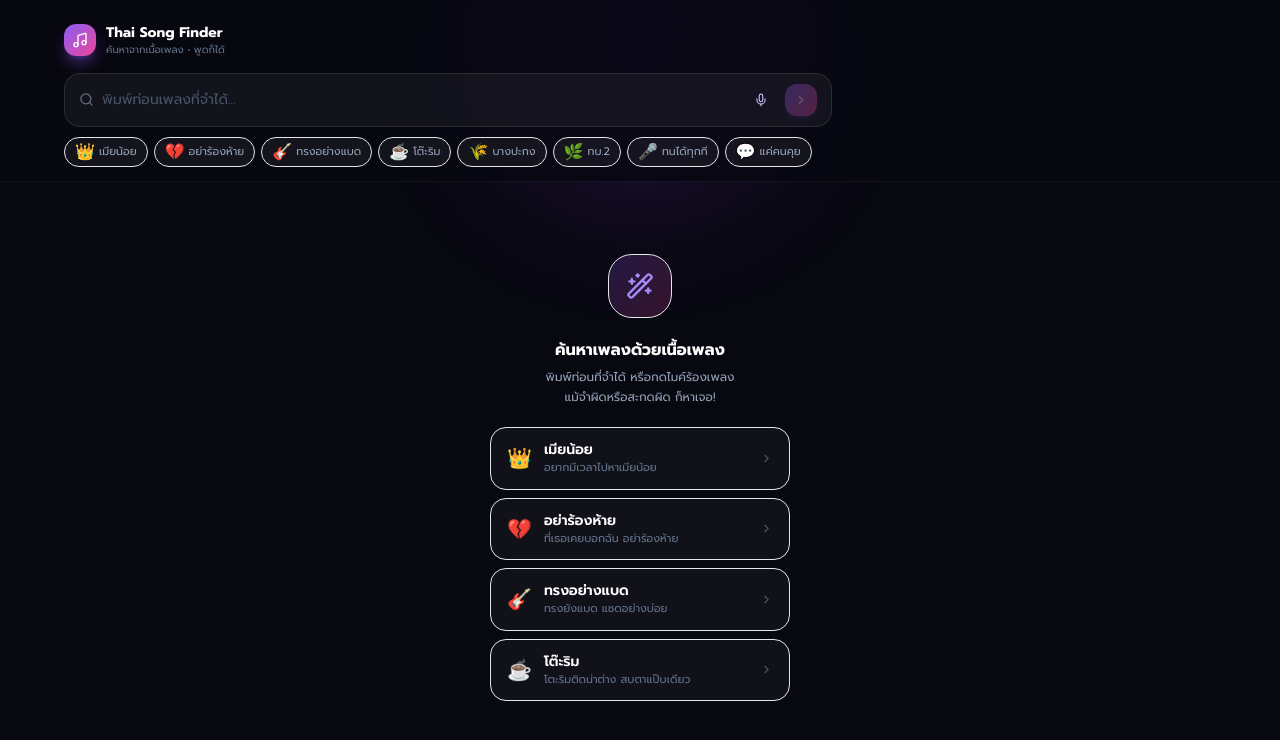
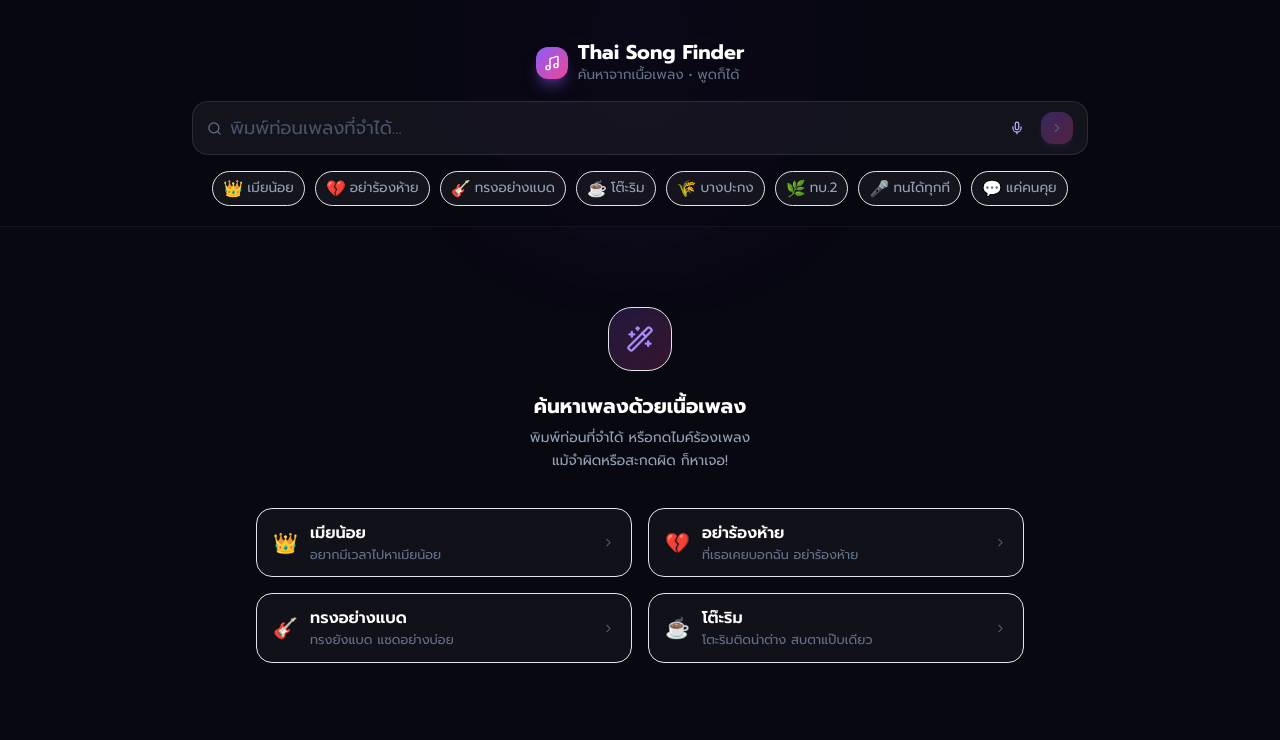
Before and after one commit to SirimongkolMannubut/thai-word-embedding, a Next.js app: page / in a window 1280 px wide. Shown: the top 740 px of the page. Built offline with nearby package versions, Linux system fonts and the light colour scheme.

Commit message:
feat: complete responsive design overhaul with clamp and fluid layouts

```diff
--- a/app/page.tsx
+++ b/app/page.tsx
@@ -127,21 +127,21 @@ export default function HomePage() {
       </div>
 
       {/* ── HEADER ── */}
-      <header className="sticky top-0 z-30 bg-[#080811]/85 backdrop-blur-2xl border-b border-white/5 px-4 pt-6 pb-3">
-        <div className="max-w-6xl mx-auto w-full">
+      <header className="sticky top-0 z-30 bg-[#080811]/85 backdrop-blur-2xl border-b border-white/5 px-4 sm:px-6 md:px-8 pt-6 sm:pt-8 md:pt-10 pb-4">
+        <div className="max-w-4xl mx-auto w-full flex flex-col items-center">
         {/* Brand */}
-        <div className="flex items-center gap-2.5 mb-4">
+        <div className="flex items-center justify-center gap-2.5 mb-4">
           <div className="w-8 h-8 rounded-xl bg-gradient-to-br from-violet-500 to-pink-500 flex items-center justify-center shadow-lg shadow-violet-500/40">
             <Music size={16} className="text-white" />
           </div>
           <div>
-            <h1 className="text-sm font-bold text-white leading-tight">Thai Song Finder</h1>
-            <p className="text-[10px] text-slate-500">ค้นหาจากเนื้อเพลง • พูดก็ได้</p>
+            <h1 className="text-[clamp(1rem,3vw,1.25rem)] font-bold text-white leading-tight">Thai Song Finder</h1>
+            <p className="text-[clamp(0.65rem,2vw,0.85rem)] text-slate-500">ค้นหาจากเนื้อเพลง • พูดก็ได้</p>
           </div>
         </div>
 
         {/* Search Input */}
-        <form onSubmit={(e) => { e.preventDefault(); doSearch(query); }} className="max-w-3xl">
+        <form onSubmit={(e) => { e.preventDefault(); doSearch(query); }} className="w-full">
           <div className={`flex items-center gap-2 rounded-2xl px-3.5 py-2.5 border transition-all ${
             isListening
               ? "bg-rose-500/10 border-rose-500/50 shadow-lg shadow-rose-500/15"
@@ -154,7 +154,7 @@ export default function HomePage() {
               onChange={(e) => setQuery(e.target.value)}
               placeholder="พิมพ์ท่อนเพลงที่จำได้..."
               readOnly={isListening}
-              className="flex-1 bg-transparent text-sm text-white placeholder-slate-600 outline-none"
+              className="flex-1 bg-transparent text-[clamp(1rem,2vw,1.125rem)] text-white placeholder-slate-600 outline-none w-full"
             />
             <button
               type="button"
@@ -179,12 +179,12 @@ export default function HomePage() {
         </form>
 
         {/* Quick Pills */}
-        <div className="flex gap-1.5 mt-2.5 overflow-x-auto pb-0.5" style={{ scrollbarWidth: "none" }}>
+        <div className="flex flex-wrap justify-center gap-2 sm:gap-2.5 mt-4 pb-1">
           {SAMPLE_QUERIES.map((p) => (
             <button
               key={p.value}
               onClick={() => { setQuery(p.value); doSearch(p.value); }}
-              className="flex items-center gap-1 px-2.5 py-1.5 rounded-full bg-white/[0.05] border border-white/8 text-[11px] text-slate-400 whitespace-nowrap hover:bg-violet-500/20 hover:border-violet-500/40 hover:text-white active:scale-95 transition-all flex-shrink-0"
+              className="flex items-center gap-1 px-2.5 py-1.5 rounded-full bg-white/[0.05] border border-white/8 text-[clamp(0.7rem,1.5vw,0.85rem)] text-slate-400 whitespace-nowrap hover:bg-violet-500/20 hover:border-violet-500/40 hover:text-white active:scale-95 transition-all flex-shrink-0"
             >
               <span className="text-base leading-none">{p.emoji}</span>
               <span>{p.label}</span>
@@ -195,7 +195,7 @@ export default function HomePage() {
       </header>
 
       {/* ── MAIN ── */}
-      <main className="flex-1 px-4 py-6 pb-28 relative z-10">
+      <main className="flex-1 px-4 sm:px-6 md:px-8 py-6 sm:py-8 pb-28 md:pb-12 relative z-10">
         <div className="max-w-6xl mx-auto w-full">
 
         {/* EMPTY STATE */}
@@ -205,13 +205,13 @@ export default function HomePage() {
               <Wand2 size={28} className="text-violet-400" />
             </div>
             <div>
-              <p className="text-base font-bold text-white">ค้นหาเพลงด้วยเนื้อเพลง</p>
-              <p className="text-slate-400 text-xs mt-1.5 leading-relaxed max-w-[260px]">
+              <p className="text-[clamp(1rem,3vw,1.25rem)] font-bold text-white">ค้นหาเพลงด้วยเนื้อเพลง</p>
+              <p className="text-slate-400 text-[clamp(0.75rem,2vw,0.875rem)] mt-1.5 leading-relaxed max-w-[85%] sm:max-w-sm mx-auto">
                 พิมพ์ท่อนที่จำได้ หรือกดไมค์ร้องเพลง<br />
                 แม้จำผิดหรือสะกดผิด ก็หาเจอ!
               </p>
             </div>
-            <div className="flex flex-col gap-2 w-full max-w-[300px]">
+            <div className="grid grid-cols-1 sm:grid-cols-2 gap-3 sm:gap-4 w-full max-w-3xl mt-4">
               {SAMPLE_QUERIES.slice(0, 4).map((q) => (
                 <button
                   key={q.value}
@@ -220,8 +220,8 @@ export default function HomePage() {
                 >
                   <span className="text-xl">{q.emoji}</span>
                   <div className="flex-1 min-w-0">
-                    <p className="text-sm font-semibold text-white">{q.label}</p>
-                    <p className="text-[11px] text-slate-500 truncate">{q.value}</p>
+                    <p className="text-[clamp(0.875rem,2vw,1rem)] font-semibold text-white">{q.label}</p>
+                    <p className="text-[clamp(0.65rem,1.5vw,0.8rem)] text-slate-500 truncate">{q.value}</p>
                   </div>
                   <ChevronRight size={13} className="text-slate-600 flex-shrink-0" />
                 </button>
@@ -239,7 +239,7 @@ export default function HomePage() {
                 <button
                   key={tab}
                   onClick={() => setActiveView(tab)}
-                  className={`flex-1 flex items-center justify-center gap-1.5 py-2 rounded-xl text-xs font-semibold transition-all ${
+                  className={`flex-1 flex items-center justify-center gap-1.5 py-2 rounded-xl text-[clamp(0.75rem,2vw,0.875rem)] font-semibold transition-all ${
                     activeView === tab
                       ? "bg-gradient-to-r from-violet-600 to-pink-600 text-white shadow-md"
                       : "text-slate-500 hover:text-slate-300"
@@ -252,7 +252,7 @@ export default function HomePage() {
 
             {/* Loading Skeletons */}
             {isLoading && activeView === "songs" && (
-              <div className="grid grid-cols-1 md:grid-cols-2 gap-4 pb-6">
+              <div className="grid grid-cols-1 sm:grid-cols-2 lg:grid-cols-3 xl:grid-cols-4 gap-4 sm:gap-6 pb-6">
                 {[0, 1, 2].map((i) => (
                   <div key={i} className="rounded-2xl bg-white/[0.04] border border-white/5 p-4 animate-pulse">
                     <div className="flex gap-3">
@@ -270,7 +270,7 @@ export default function HomePage() {
 
             {/* SONG CARDS */}
             {activeView === "songs" && !isLoading && (
-              <div className="grid grid-cols-1 md:grid-cols-2 lg:grid-cols-3 gap-4 pb-6">
+              <div className="grid grid-cols-1 sm:grid-cols-2 lg:grid-cols-3 xl:grid-cols-4 gap-4 sm:gap-6 pb-6">
                 {matchedSongs.length === 0 ? (
                   <div className="text-center py-12">
                     <p className="text-4xl mb-3">🔍</p>
@@ -311,7 +311,7 @@ export default function HomePage() {
                               )}
                               {!isTop && (
                                 <div className="absolute -top-1 -left-1 w-4.5 h-4.5 rounded-full bg-slate-800 border border-slate-700 flex items-center justify-center">
-                                  <span className="text-[8px] font-bold text-slate-400">{idx + 1}</span>
+                                  <span className="text-[clamp(0.55rem,1.2vw,0.7rem)] font-bold text-slate-400">{idx + 1}</span>
                                 </div>
                               )}
                             </div>
@@ -366,7 +366,7 @@ export default function HomePage() {
                           {isTop && (
                             <div className="flex gap-2 mt-3">
                               <a href={song.youtubeUrl} target="_blank" rel="noreferrer"
-                                className="flex-1 flex items-center justify-center gap-1 py-2 rounded-xl bg-red-600/12 border border-red-500/20 text-red-400 text-[11px] font-medium hover:bg-red-600/20 active:scale-95 transition-all">
+                                className="flex-1 flex items-center justify-center gap-1 py-2 rounded-xl bg-red-600/12 border border-red-500/20 text-red-400 text-[clamp(0.7rem,2vw,0.9rem)] font-medium hover:bg-red-600/20 active:scale-95 transition-all">
                                 <ExternalLink size={11} /> YouTube
                               </a>
                               <a href={song.spotifyUrl} target="_blank" rel="noreferrer"
@@ -424,8 +424,8 @@ export default function HomePage() {
 
             {/* WORD RESULTS */}
             {activeView === "words" && (
-              <div className="grid grid-cols-1 sm:grid-cols-2 md:grid-cols-3 lg:grid-cols-4 gap-3 pb-6">
-                <p className="text-[10px] text-slate-600 px-1 pb-1">คำที่มีความหมายใกล้เคียงกัน (Word Embedding)</p>
+              <div className="grid grid-cols-1 sm:grid-cols-2 md:grid-cols-3 lg:grid-cols-4 xl:grid-cols-5 gap-3 sm:gap-4 pb-6">
+                <p className="text-[clamp(0.65rem,1.5vw,0.85rem)] text-slate-600 px-1 pb-1">คำที่มีความหมายใกล้เคียงกัน (Word Embedding)</p>
                 {similarWords.length === 0 ? (
                   <div className="text-center py-12">
                     <p className="text-3xl mb-2">🔤</p>
```
